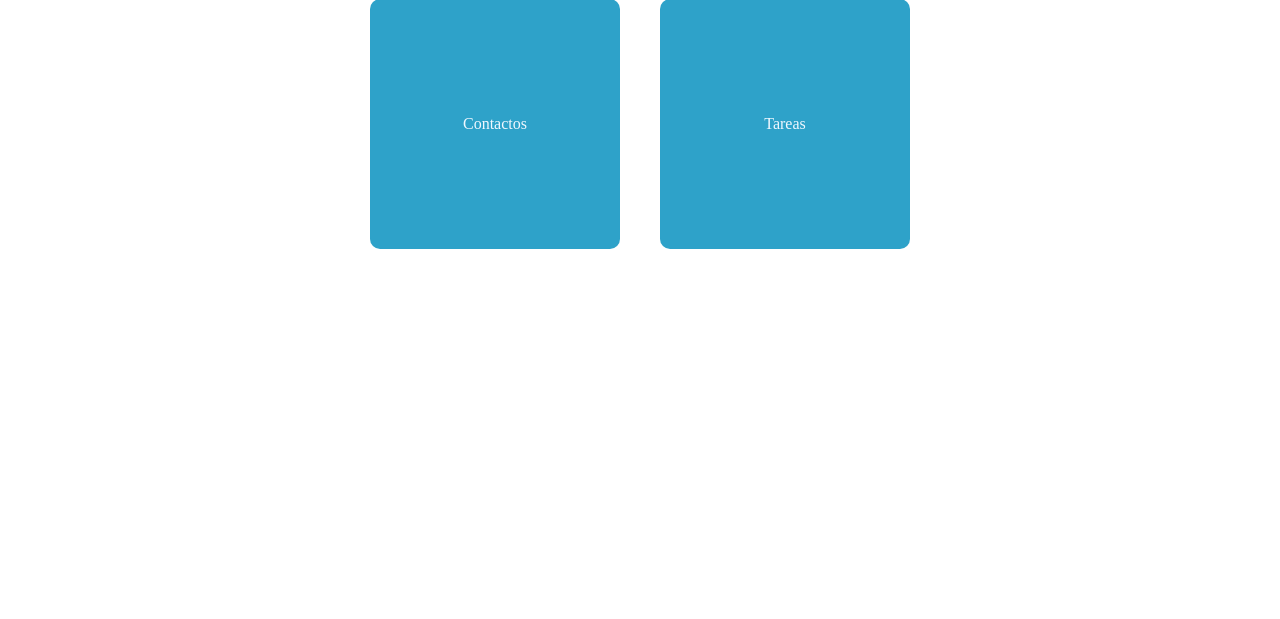
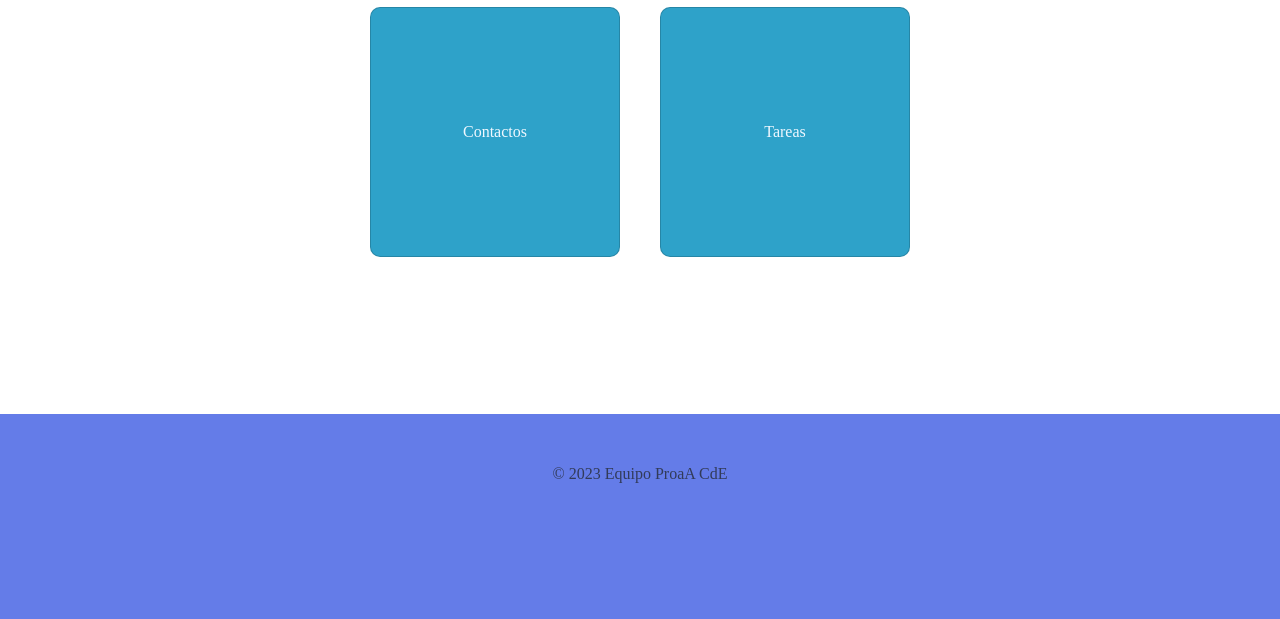
Before and after one commit to GabrielaAlejandraGallardo/django, a Django app: page / in a window 1280 px wide. Shown: the part 181-800 px from the top of the page. Run offline with Django 4.2, Linux system fonts and the light colour scheme; parts of the project's set-up code (start-up, migrations or seed data) failed here and were passed over; some libraries are stand-ins or nearby versions; some web fonts are replaced.

Commit message:
agregamos footer

```diff
--- a/templates/index.html
+++ b/templates/index.html
@@ -1,4 +1,5 @@
 {% extends 'layout/base.html' %}
+
 <!--Colocamos así nomas porque la base esta en un archivo py-->
 {% block 'title' %} Inicio {% endblock %}
 {% block 'content' %}
@@ -16,5 +17,4 @@
     {# </div>#}
 </div>
 
-
 {% endblock %}
--- a/templates/layout/base.html
+++ b/templates/layout/base.html
@@ -6,7 +6,8 @@
     <meta http-equiv="X-UA-Compatible" content="IE=edge">
     <meta name="viewport" content="width=device-width, initial-scale=1.0">
     <title>Gestor Personal | {% block 'title' %}{% endblock %} </title>
-
+    <link href="/docs/5.0/dist/css/bootstrap.min.css" rel="stylesheet" integrity="sha384-EVSTQN3/azprG1Anm3QDgpJLIm9Nao0Yz1ztcQTwFspd3yD65VohhpuuCOmLASjC" crossorigin="anonymous">
+    <link rel="canonical" href="https://getbootstrap.com/docs/5.1/examples/footers/">
     <link rel="stylesheet" href="{% static '\CSS\styles.css' %}">
     {% block 'styles' %} {% endblock %}
 </head>
@@ -21,5 +22,14 @@
    </main>
 
    {% block 'scripts' %} {% endblock %}
+
+
+   <div style=" position: absolute;bottom: 0; width: 100%;  height: 205px;text-align:center;background: hsl(229, 74%, 65%) ">
+    <footer class="py-5">
+    <p class="text-center text-muted">© 2023 Equipo ProaA CdE</p>
+    </footer>
+  </div>
+  <script src="https://cdn.jsdelivr.net/npm/bootstrap@4.1.3/dist/js/bootstrap.min.js" integrity="sha384-ChfqqxuZUCnJSK3+MXmPNIyE6ZbWh2IMqE241rYiqJxyMiZ6OW/JmZQ5stwEULTy" crossorigin="anonymous"></script>
 </body>
+
 </html>
```
Also changed, not shown: static/CSS/styles.css (line endings or trailing spaces).
